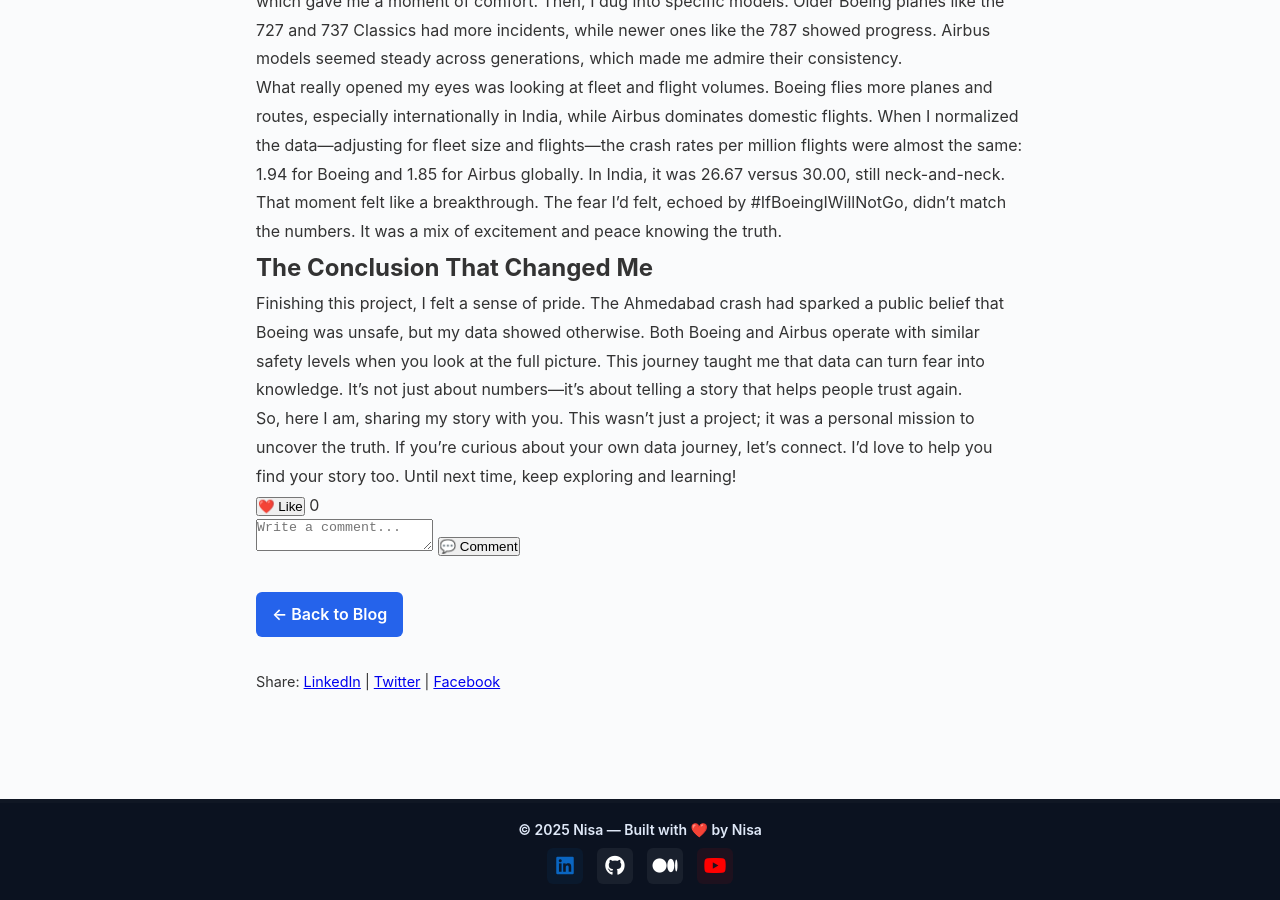
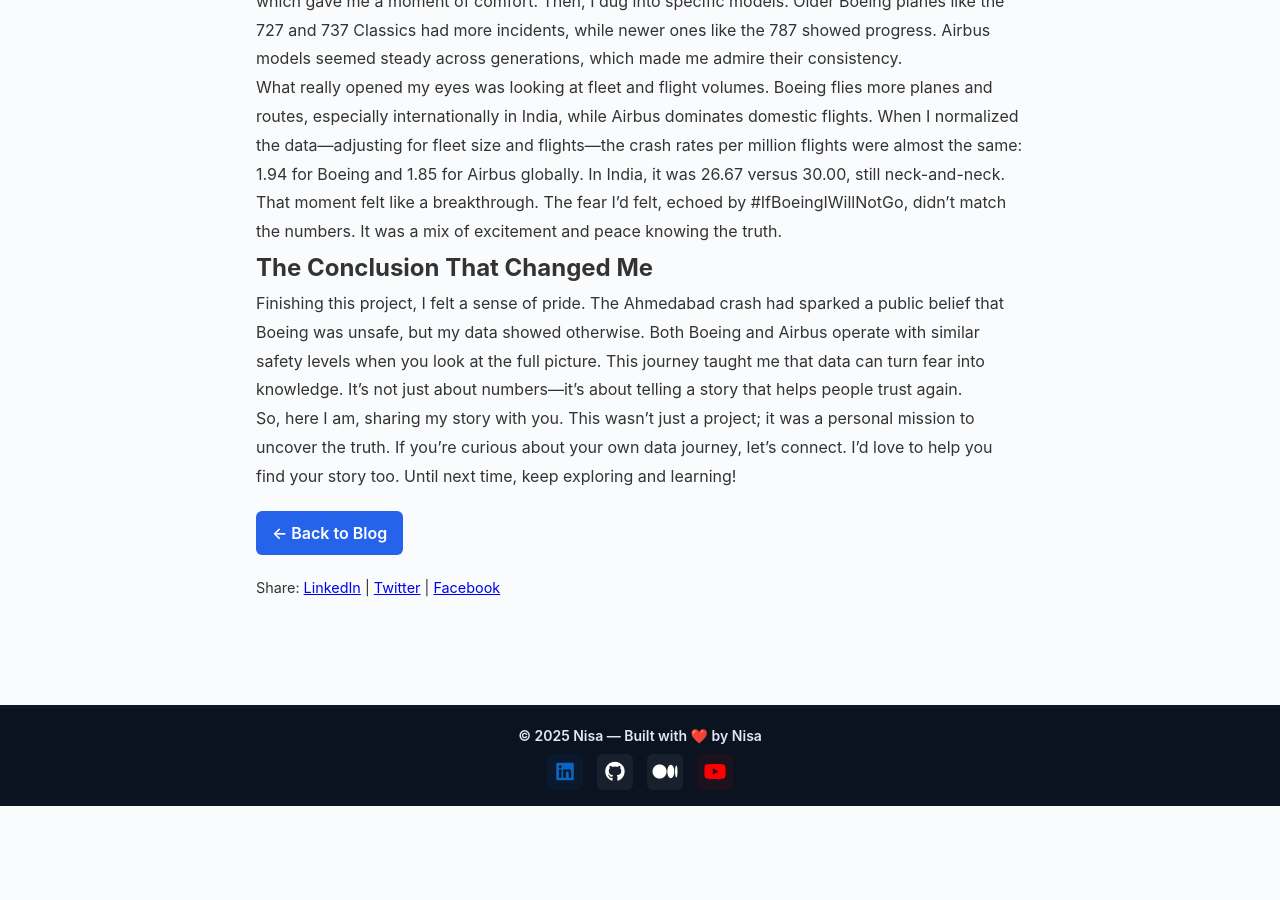
Before and after one commit to tabassumunnisa19/My_Personal_Website, a Jekyll site: the page built from _posts/2025-10-18-my-third-post.md, in a window 1280 px wide and 900 px high, scrolled down 2593 px. Built offline with Jekyll 4.4.1, drawn with Linux system fonts in a browser that asks for light colours; after the commit the page ends 3399 px from its top, so only the background shows below that.

Commit message:
Update post.html

```diff
--- a/_layouts/post.html
+++ b/_layouts/post.html
@@ -73,25 +73,29 @@
         {{ content }}
       </div>
 
-      <!-- Like & Comment Section -->
-      <div class="interaction-container">
-        <button id="like-btn" class="like-btn">❤️ Like</button>
-        <span id="like-count">0</span>
-
-        <div class="comment-section">
-          <textarea id="comment-input" placeholder="Write a comment..."></textarea>
-          <button id="comment-btn" class="comment-btn">💬 Comment</button>
-          <div id="comment-list"></div>
-        </div>
+      <!-- External Share/Comment Links -->
+      {% if page.share_links %}
+      <div class="external-comments" style="margin-top:30px; font-weight:bold;">
+        Like and comment this post on:
+        {% if page.share_links.medium %}
+          <a href="{{ page.share_links.medium }}" target="_blank" style="color:#00ab6c; text-decoration:none;">Medium</a>
+        {% endif %}
+        {% if page.share_links.linkedin %}
+          <a href="{{ page.share_links.linkedin }}" target="_blank" style="color:#0073b1; text-decoration:none;">LinkedIn</a>
+        {% endif %}
+        {% if page.share_links.kaggle %}
+          <a href="{{ page.share_links.kaggle }}" target="_blank" style="color:#20beff; text-decoration:none;">Kaggle</a>
+        {% endif %}
       </div>
+      {% endif %}
 
       <!-- Back Button -->
-      <div class="back-btn">
+      <div class="back-btn" style="margin-top:20px;">
         <a href="{{ '/blog.html' | relative_url }}" class="btn">← Back to Blog</a>
       </div>
 
-      <!-- Share -->
-      <div class="social-share">
+      <!-- Social Share -->
+      <div class="social-share" style="margin-top:20px;">
         <span>Share: </span>
         <a href="https://www.linkedin.com/sharing/share-offsite/?url={{ site.url }}{{ page.url }}" target="_blank">LinkedIn</a> |
         <a href="https://twitter.com/intent/tweet?url={{ site.url }}{{ page.url }}&text={{ page.title }}" target="_blank">Twitter</a> |
```
